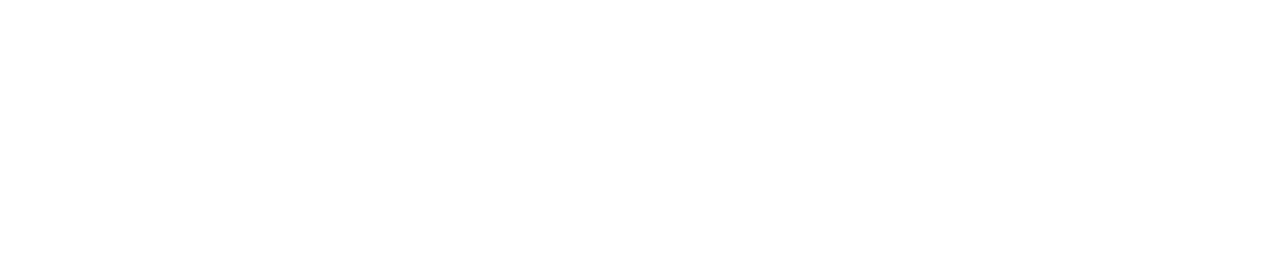
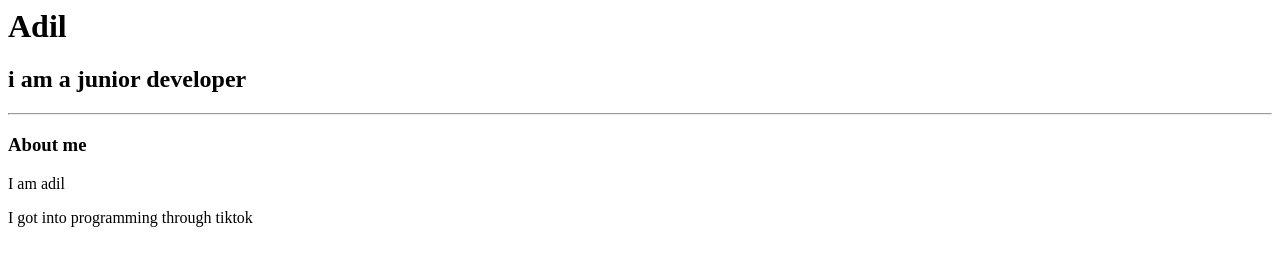
Before and after one commit to Thogd/portfolio, a plain HTML site: page index.html in a window 1280 px wide. Drawn offline with Linux system fonts and the light colour scheme.

Commit message:
First Commit

```diff
--- a/index.html
+++ b/index.html
@@ -3,4 +3,12 @@
   <head>
     <title>Adil</title>
   </head>
+  <body>
+    <h1>Adil</h1>
+    <h2>i am a junior developer</h2>
+    <hr />
+    <h3>About me</h3>
+    <p>I am adil</p>
+    <p>I got into programming through tiktok</p>
+  </body>
 </html>
```
